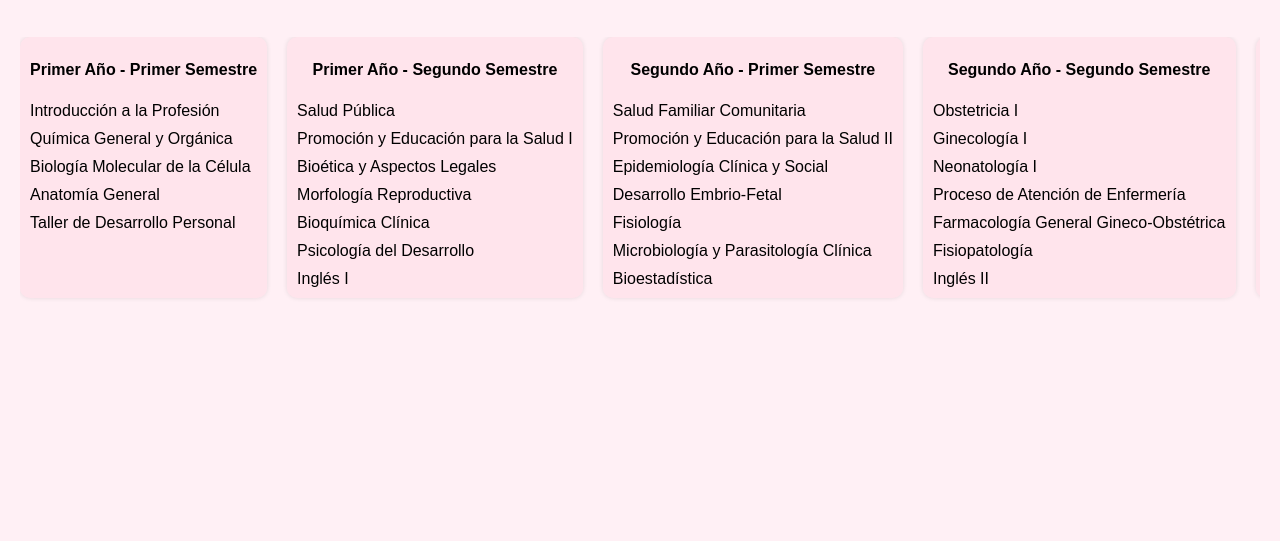
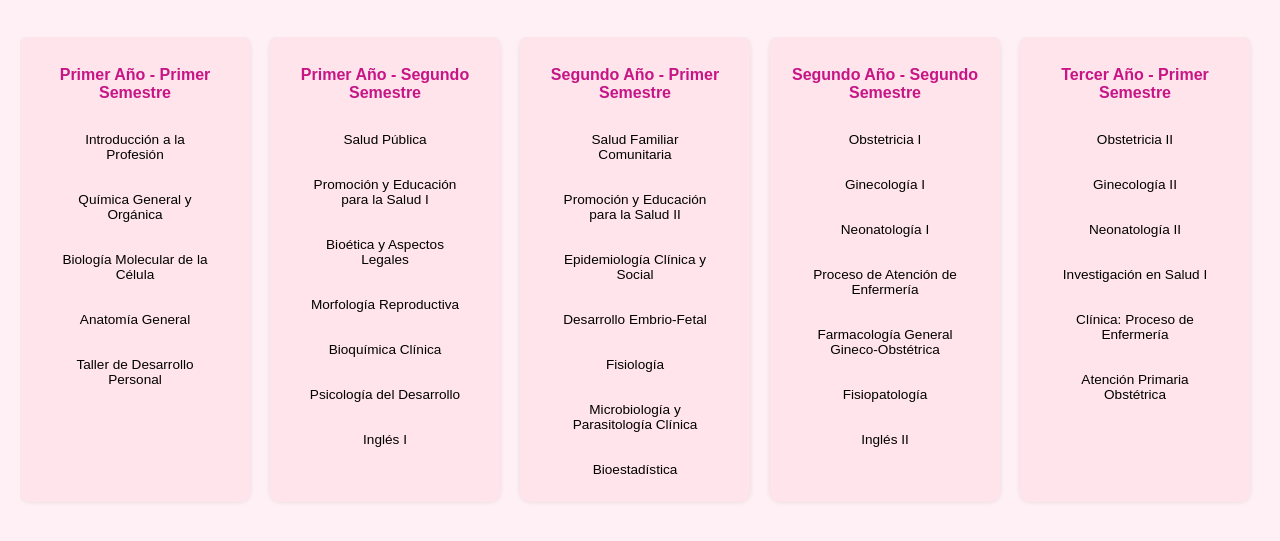
Before and after one commit to domiicc/mallobs, a plain HTML site: page index.html in a window 1280 px wide. Shown: the part 81-622 px from the top of the page. Drawn offline with Linux system fonts and the light colour scheme.

Commit message:
Update styles.css

```diff
--- a/styles.css
+++ b/styles.css
@@ -12,26 +12,42 @@ h1 {
 }
 
 #malla-container {
-    display: flex;
-    flex-wrap: nowrap;
+    display: grid;
+    grid-auto-flow: column;
+    grid-auto-columns: min-content;
+    gap: 20px;
+    padding-bottom: 20px;
     overflow-x: auto;
-    padding-bottom: 20px;
-    gap: 20px;
 }
 
 .semestre {
     display: flex;
     flex-direction: column;
+    align-items: center;
+    background-color: #ffe4ec;
+    border-radius: 10px;
+    padding: 15px;
     min-width: 200px;
     gap: 10px;
-    background-color: #ffe4ec;
-    border-radius: 10px;
-    padding: 10px;
-    flex-shrink: 0;
     box-shadow: 0 0 5px rgba(0,0,0,0.1);
 }
 
 .semestre h2 {
     font-size: 1rem;
     text-align: center;
-    colo
+    color: #c71585;
+    margin-bottom: 10px;
+}
+
+.ramo {
+    border-radius: 8px;
+    padding: 10px;
+    text-align: center;
+    font-size: 0.85rem;
+    width: 160px;
+    transition: all 0.3s ease;
+    position: relative;
+    word-wrap: break-word;
+}
+
+/* ESTADOS*
```
